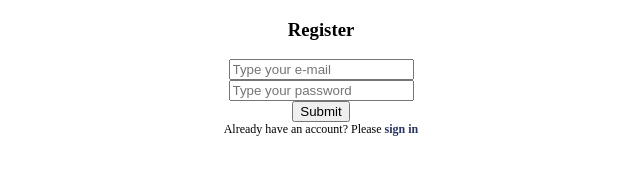
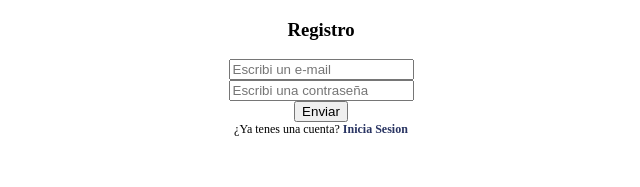
Before and after one commit to celesdv/library-app-cra, a React (Create React App) app: page /register in a window 1280 px wide. Shown: the top 187 px of the page, without its empty margins (319-959 px from the left). Built offline with nearby package versions, Linux system fonts and the light colour scheme; no server answers.

Commit message:
added login, register and private routes

```diff
--- a/src/App.js
+++ b/src/App.js
@@ -2,9 +2,12 @@ import { BrowserRouter, Route, Routes } from "react-router-dom";
 import BooksForm from "./components/BooksForm";
 import BooksList from "./components/BooksList";
 
-import LoginSc from "./components/LoginSc";
+
 import Login from "./components/login/Login";
 import Register from "./components/login/Register";
+import { AuthProvider } from "./context/authContext";
+
+import PrivateRoutes from "./components/PrivateRoutes";
 
 
 
@@ -14,18 +17,35 @@ function App() {
       {/* <h1>Books App</h1> */}
        {/* Enrutamiento  */}
       <BrowserRouter>
+
+      {/* Provider corresponde a la Api context */}
+        <AuthProvider>
           <Routes>
             <Route path="/" element={<BooksList />} />
-        <Route path="booksform" element={<BooksForm />} />
-        <Route path="updatebook/:id" element={<BooksForm />} />
+            {/* <Route path="booksform" element={<BooksForm />} /> */}
+            {/* <Route path="updatebook/:id" element={<BooksForm />} /> */}
             <Route path="*" element={<h1>404 Not Found</h1>} />
 
           {/* Rutas del login/register */}
             <Route path="login" element={<Login />} />
             <Route path="register" element={<Register />} />
-        <Route path="loginsc" element={<LoginSc />} />
+
+          {/* Rutas privadas */}
+          {/* Redirige al componente Loginsc SOLAMENTE si esta logeado */}
+            <Route path="booksform" element={
+            <PrivateRoutes>
+              <BooksForm />
+            </PrivateRoutes>
+            } />
+
+            <Route path="updatebook/:id" element={
+              <PrivateRoutes>
+                <BooksForm />
+              </PrivateRoutes>
+            } />
 
           </Routes>
+        </AuthProvider>
       </BrowserRouter>
     </div>
   );
--- a/src/components/BooksForm.js
+++ b/src/components/BooksForm.js
@@ -3,6 +3,7 @@ import { useDispatch, useSelector } from "react-redux";
 import { addBook, updatebook } from "../features/book/bookSlice";
 import { v4 as uuid } from "uuid";
 import { useNavigate, useParams } from "react-router-dom";
+import { logoutUser } from '../config/firebase';
 
 function BooksForm() {
   const [book, setBook] = useState({
@@ -103,7 +104,13 @@ function BooksForm() {
         value={book.description}
       ></textarea>
         <button type="submit">Save</button>
+
+        <button onClick={logoutUser}>
+        Logout
+      </button>
     </form>
+
+
   );
 }
 
--- a/src/components/LoginSc.js
+++ /dev/null
@@ -1,21 +0,0 @@
-import React from 'react';
-
-
-import { logoutUser } from '../config/firebase';
-
-const LoginSc = () => {
-
-  return (
-    <div style={{ textAlign: 'center' }}>
-      <h1>Bienvenido usuario!</h1>
-      <div>
-        Si estas aca, es porque sabes un monton!
-      </div>
-      <button onClick={logoutUser}>
-        Logout
-      </button>
-    </div>
-  );
-};
-
-export default LoginSc;
--- /dev/null
+++ b/src/components/PrivateRoutes.js
@@ -0,0 +1,15 @@
+import { useContext } from "react";
+import { Navigate } from "react-router-dom";
+import { AuthContext } from "../context/authContext";
+
+const PrivateRoutes = ({ children }) => {
+    const { currentUser } = useContext(AuthContext);
+
+    if (!!currentUser) {
+        return children;
+    }
+    // si no se encuentra logeado nos redirige al login
+    return <Navigate to="/login" />;
+}
+
+export default PrivateRoutes;
--- a/src/components/login/Login.js
+++ b/src/components/login/Login.js
@@ -24,11 +24,11 @@ const Login = () => {
   const handleSubmit = () => {
     loginUser(email, password)
       .then((userCredential) => {
-        alert('User signed in');
-        navigate('/loginsc');
+        alert('Iniciaste Correctamente');
+        navigate('/booksform');
       })
       .catch((error) => {
-        alert('Something went wrong!');
+        alert('Algo salió mal :(');
         const errorCode = error.code;
         console.log(errorCode);
       });
@@ -39,13 +39,13 @@ const Login = () => {
   return (
     <div style={{ textAlign: 'center' }}>
       <div>
-        <h3>Login</h3>
+        <h3>Iniciar</h3>
       </div>
       <div>
         <input
           value={email}
           onChange={handleEmail}
-          placeholder="Type your e-mail"
+          placeholder="Ingresa tu e-mail"
         />
       </div>
       <div>
@@ -53,19 +53,19 @@ const Login = () => {
           type="password"
           value={password}
           onChange={handlePassword}
-          placeholder="Type your password"
+          placeholder="Ingresa tu contraseña"
         />
       </div>
       <button onClick={handleSubmit}>
-        Submit
+        Enviar
       </button>
       <div style={{ fontSize: '12px' }}>
-          Dont't have an account? Register {' '}
+          ¿No tenes una cuenta? Registrate {' '}
           <span
             onClick={() => navigate('/register')}
             style={{ color: '#293462', fontWeight: 'bold', cursor: 'pointer' }}
           >
-            here
+            Aca
           </span>
       </div>
     </div>
--- a/src/components/login/Register.js
+++ b/src/components/login/Register.js
@@ -23,10 +23,10 @@ const Register = () => {
     const handleRegister = () => {
         registerUser(email, password)
           .then((userCredential) => {
-            alert('User created successfully!')
+            alert('Usuario creado correctamente')
           })
           .catch((error) => {
-            alert('Something went wrong!')
+            alert('Algo salió mal :(')
             const errorCode = error.code;
             console.log(errorCode);
           });
@@ -36,13 +36,13 @@ const Register = () => {
   return (
     <div style={{ textAlign: 'center' }}>
       <div>
-        <h3>Register</h3>
+        <h3>Registro</h3>
       </div>
       <div>
         <input
           value={email}
           onChange={handleEmail}
-          placeholder="Type your e-mail"
+          placeholder="Escribi un e-mail"
         />
       </div>
       <div>
@@ -50,19 +50,19 @@ const Register = () => {
           type="password"
           value={password}
           onChange={handlePassword}
-          placeholder="Type your password"
+          placeholder="Escribi una contraseña"
         />
       </div>
       <button onClick={handleRegister}>
-        Submit
+        Enviar
       </button>
       <div style={{ fontSize: '12px' }}>
-          Already have an account? Please {' '}
+          ¿Ya tenes una cuenta? {' '}
           <span
             onClick={() => navigate('/login')}
             style={{ color: '#293462', fontWeight: 'bold', cursor: 'pointer' }}
           >
-            sign in
+            Inicia Sesion
           </span>
       </div>
     </div>
--- a/src/config/firebase.js
+++ b/src/config/firebase.js
@@ -42,9 +42,9 @@ export const loginUser = (email, password) => {
 export const logoutUser = () => {
     const auth = getAuth();
     signOut(auth).then(() => {
-      alert('User signed out!');
+      alert('Saliste Correctamente');
     }).catch((error) => {
-      alert('Something went wrong!');
+      alert('Algo salió mal :(');
       const errorCode = error.code;
       console.log(errorCode);
     });
--- /dev/null
+++ b/src/context/authContext/index.js
@@ -0,0 +1,31 @@
+import React, { createContext, useState, useEffect } from 'react';
+import { getAuth, onAuthStateChanged } from 'firebase/auth';
+
+export const AuthContext = createContext();
+
+export const AuthProvider = ({ children }) => {
+
+    // currentUserserá igual a la identificación de usuario de la autenticación de Firebase y, si no se autentica ningún usuario, esta variable es nula.
+
+    const [currentUser, setCurrentUser] = useState(null);
+
+    const auth = getAuth();
+
+    useEffect(() => {
+      onAuthStateChanged(auth, (user) => {
+        if (user) {
+          const uid = user.uid;
+          setCurrentUser(uid);
+        } else {
+          setCurrentUser(null);
+        };
+      });
+    }, [auth]);
+
+    return (
+      <AuthContext.Provider value={{ currentUser }}>
+        {children}
+      </AuthContext.Provider>
+    );
+
+  };
```
Also changed, not shown: 2 other files (tests, documents, lock files or other folders). Lines whose indentation alone changed are shown as unchanged.
